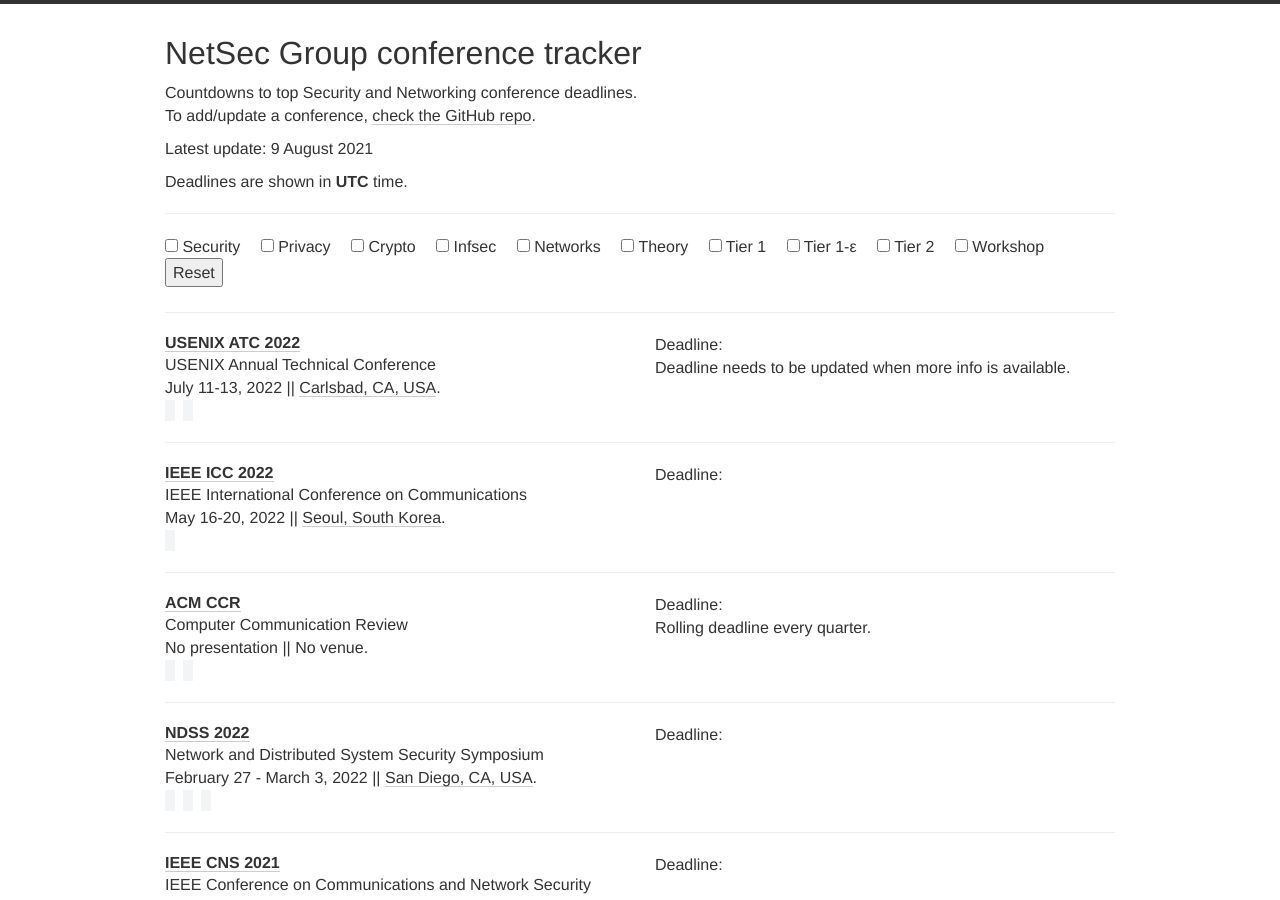
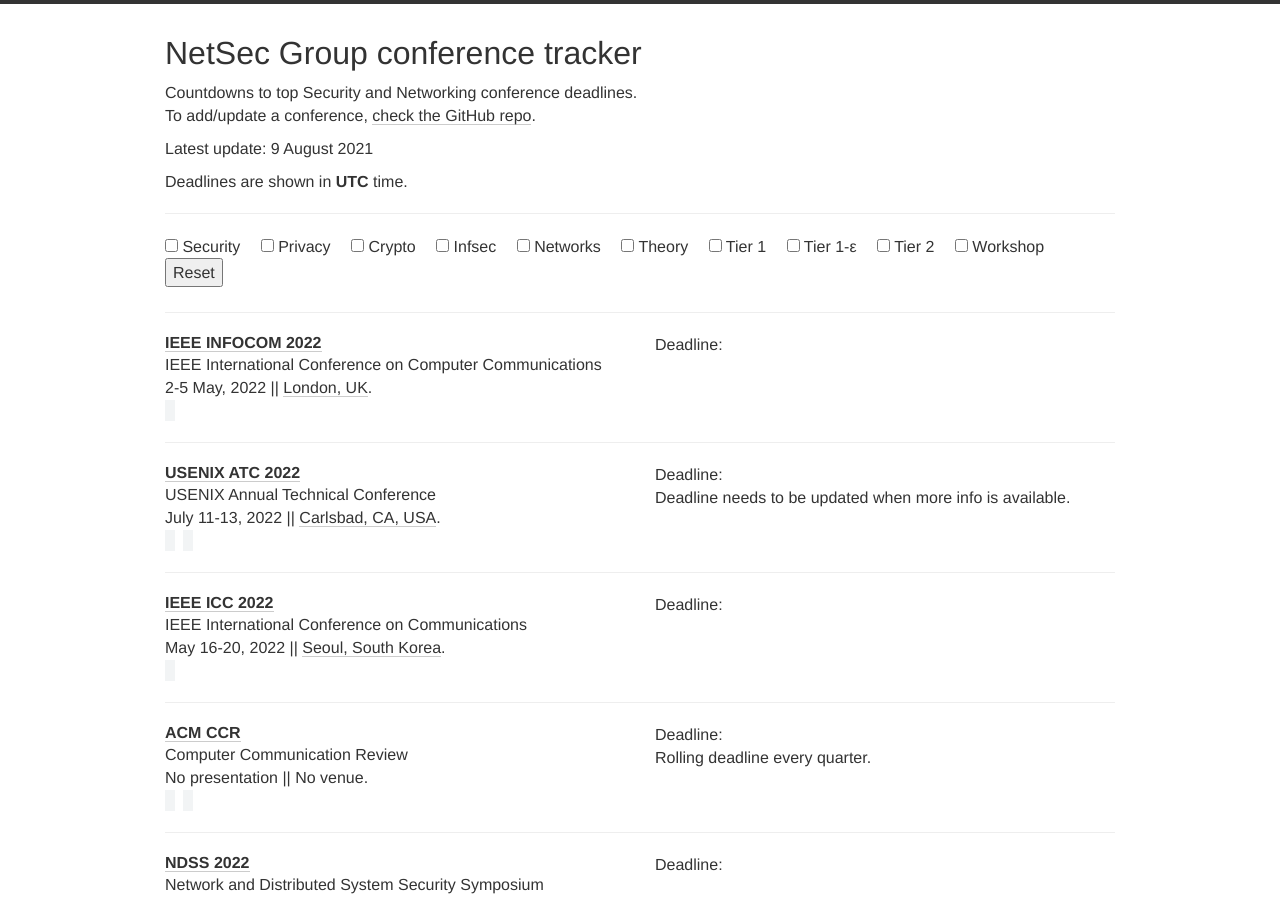
Before and after one commit to netsec-ethz/netsec-deadlines, a Jekyll site: the page built from index.html, in a window 1280 px wide and 900 px high. Built offline with Jekyll 4.4.1, drawn with Linux system fonts in a browser that asks for light colours; nearby versions of some CDN libraries.

Commit message:
Add INFOCOM 22

```diff
--- a/_data/conferences.yml
+++ b/_data/conferences.yml
@@ -1,3 +1,14 @@
+- name: IEEE INFOCOM
+  year: 2022
+  date: "2-5 May, 2022"
+  place: London, UK
+  description: IEEE International Conference on Computer Communications
+  link: https://infocom2022.ieee-infocom.org/
+  deadline: "2021-07-31 11:59"
+  abstract: "2021-07-24 11:59"
+  timezone: America/New_York   # EDT
+  tags: [NET]
+
 - name: USENIX ATC
   year: 2022
   date: "July 11-13, 2022"
```
